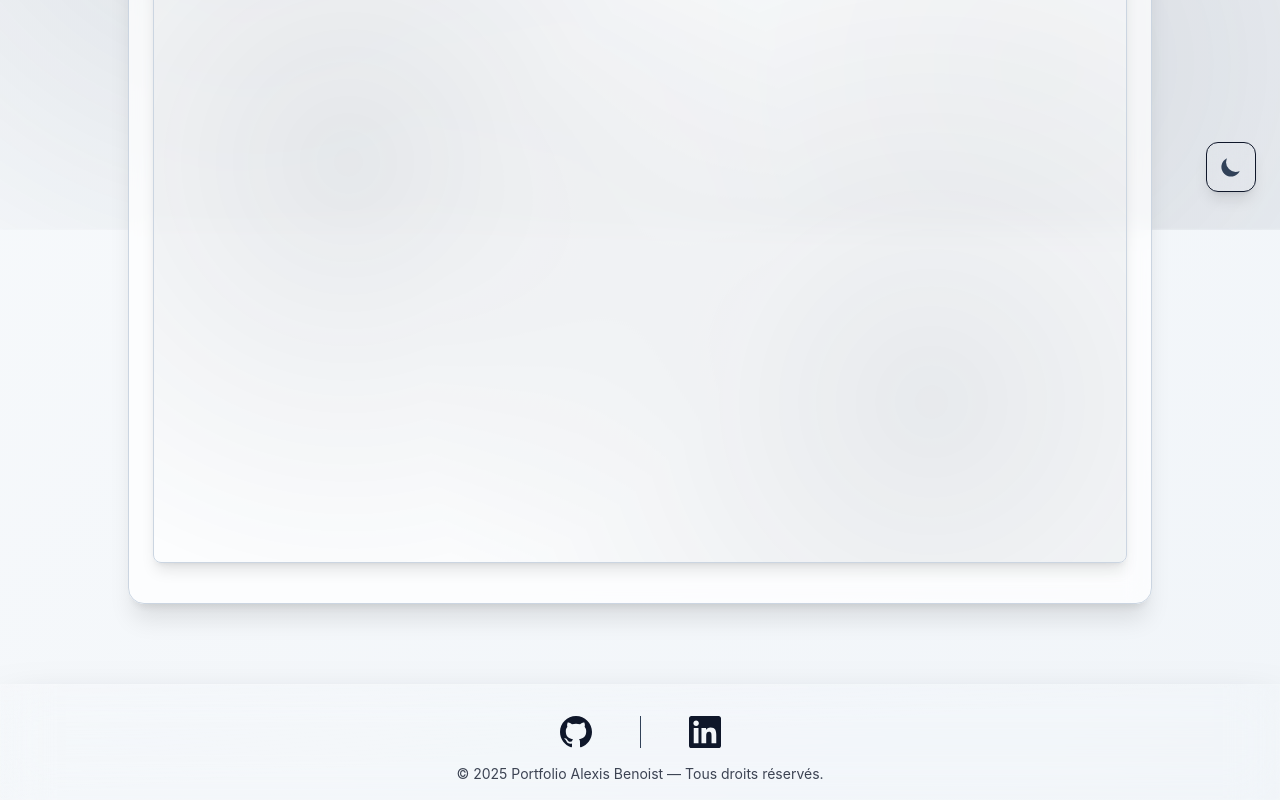
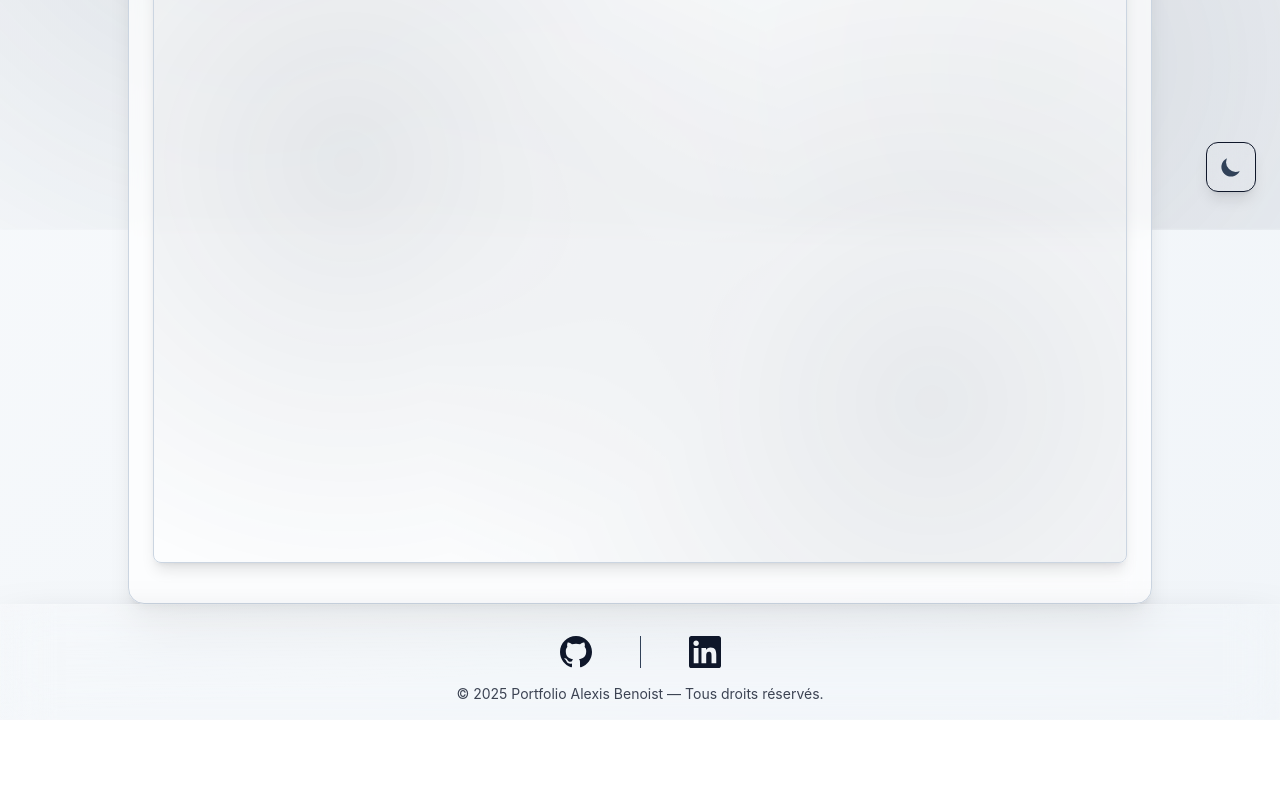
Before and after one commit to AlexisBenoistG/portfolio-Alexis-Benoist, a React (Vite) app: page /portfolio-Alexis-Benoist/cv in a window 1280 px wide. Shown: the part 584-1384 px from the top of the page. After the commit the page ends 1304 px from the top, so only its background shows below. Built offline with nearby package versions, Linux system fonts and the light colour scheme.

Commit message:
fix: Footer needs to be always in the bottom when the user's screen is "big"

```diff
--- a/src/App.jsx
+++ b/src/App.jsx
@@ -11,7 +11,9 @@
 function App() {
   return (
     <BrowserRouter>
+      <div className="min-h-screen flex flex-col">
         <Header />
+        <main className="flex-1">
           <Routes>
             <Route path="/portfolio-Alexis-Benoist/" element={<HomePage />} />
             <Route path="/portfolio-Alexis-Benoist/about" element={<AboutPage />} />
@@ -20,7 +22,9 @@
             <Route path="/portfolio-Alexis-Benoist/contact" element={<ContactPage />}/>
             <Route path="/portfolio-Alexis-Benoist/cv" element={<CVPage />}/>
           </Routes>
+        </main>
         <Footer />
+      </div>
     </BrowserRouter>
   );
 }
--- a/src/components/Footer.jsx
+++ b/src/components/Footer.jsx
@@ -1,6 +1,6 @@
 export default function Footer() {
   return (
-    <footer className="mt-20 bottom-0">
+    <footer className="mt-auto">
 
         <div className="flex items-center justify-center">
           <div className="relative w-screen px-6 py-4 shadow-2xl shadow-slate-900/50 overflow-hidden">
```
Lines whose indentation alone changed are shown as unchanged.
